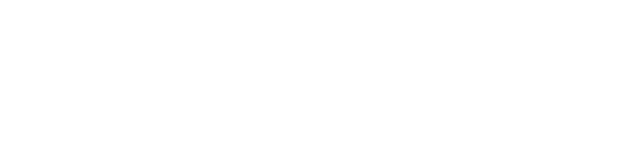
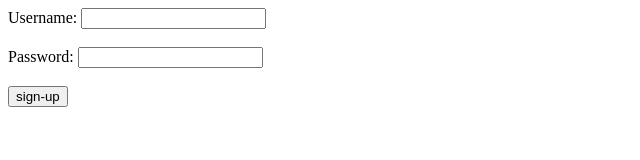
Before and after one commit to TommasoFortuna/ES-5-GIT, a plain HTML site: page index.html in a window 1280 px wide. Shown: the whole page, without its empty margins (0-640 px from the left). Drawn offline with Linux system fonts and the light colour scheme.

Commit message:
Pagina sign-up

```diff
--- a/index.html
+++ b/index.html
@@ -7,5 +7,19 @@
 </head>
 <body>
 
+
+
+    <form action="/action_page.php">
+
+
+        <label>Username:</label>
+        <input type="text" id="lname" ><br><br>
+
+        <label>Password:</label>
+        <input type="password" id="lname" ><br><br>
+        <input type="button" value="sign-up">
+      </form>
+
+
 </body>
 </html>
```
